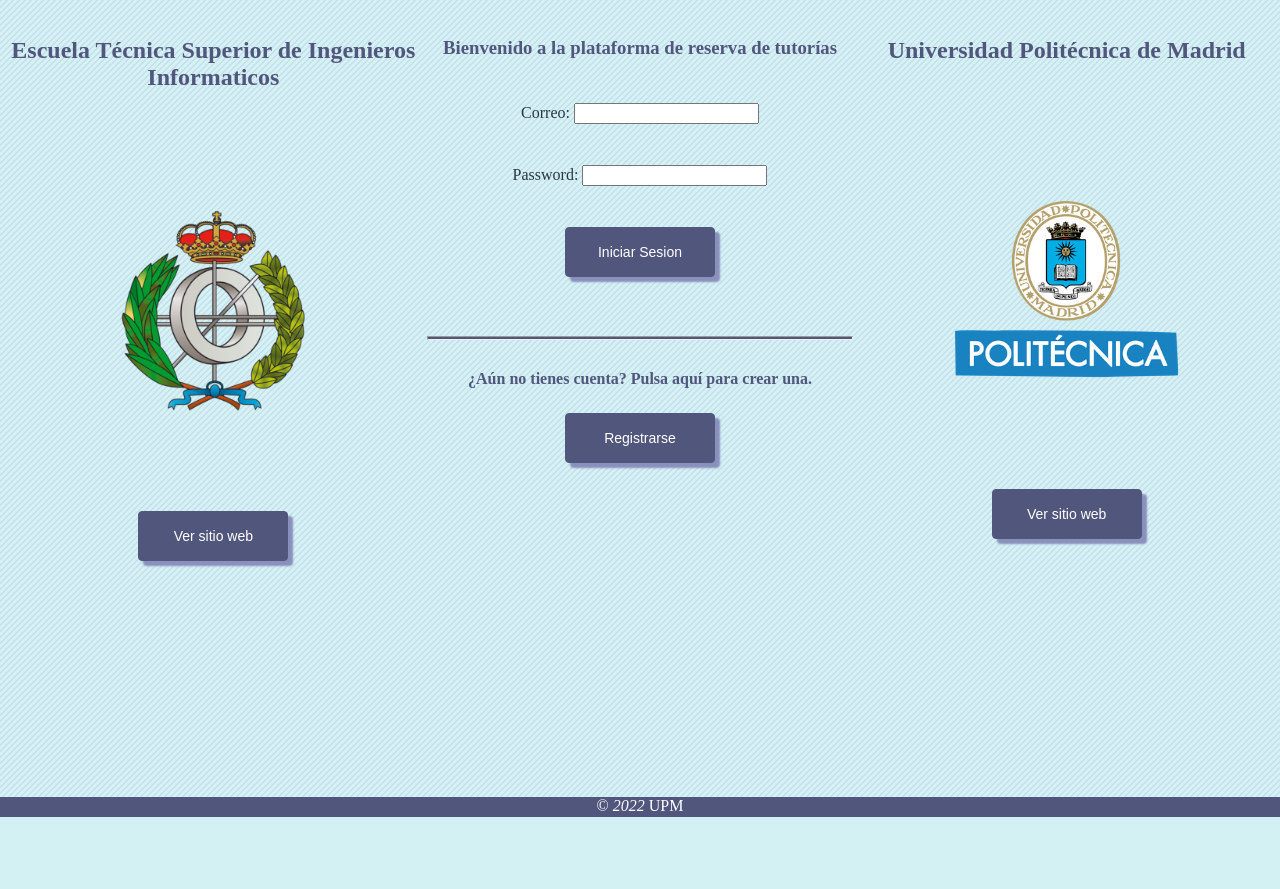
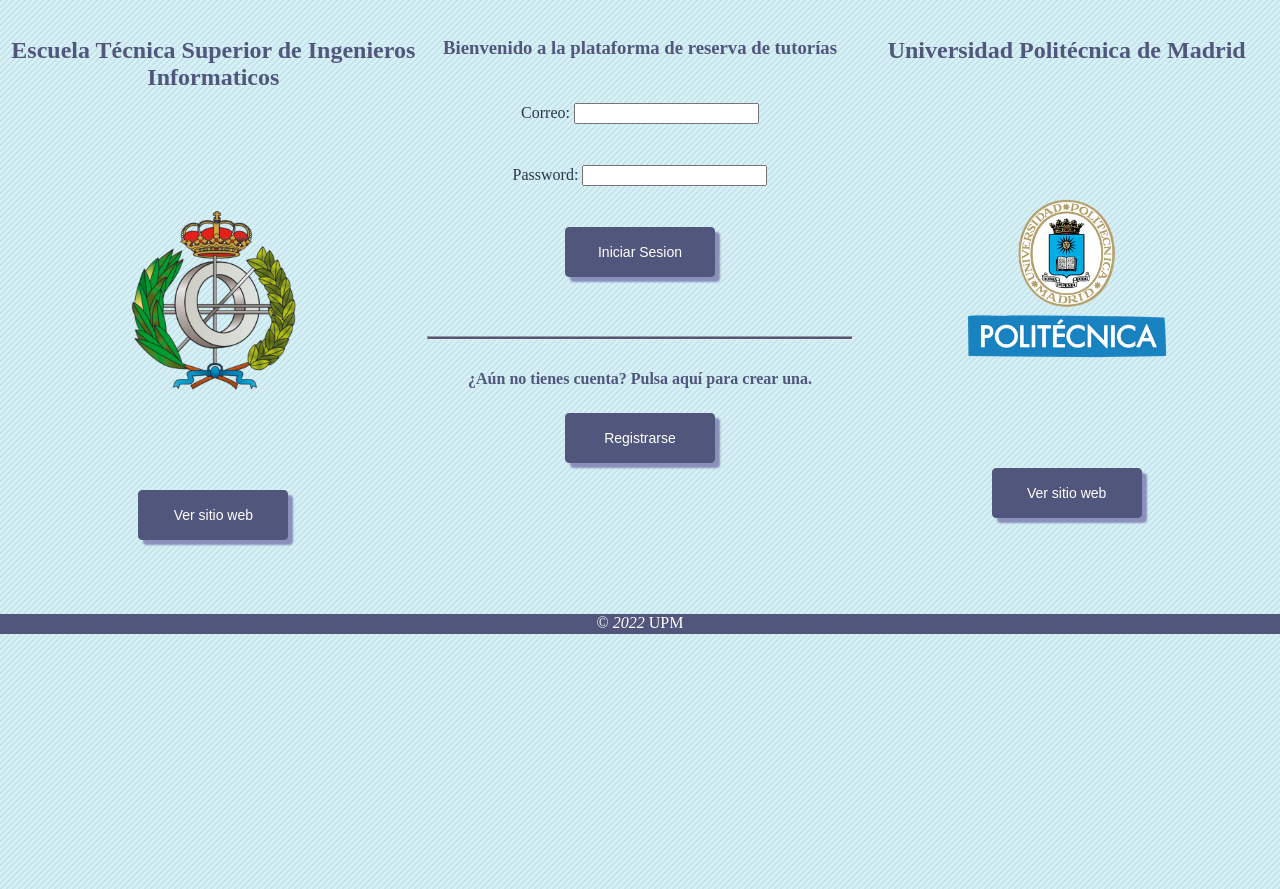
Before and after one commit to jv-eng/TFG, a PHP site: page /Login.php in a window 1280 px wide. Shown: the part 166-1055 px from the top of the page. Before the commit the page ends 983 px from the top, so only its background shows below. Run offline with PHP 8.4, Linux system fonts and the light colour scheme.

Commit message:
Ajustes responsive

```diff
--- a/Login.php
+++ b/Login.php
@@ -2,7 +2,7 @@
 <!--	Author: Juan Borrero Carrón		-->
 
 <head>
-	<title>Profesor_Consulta_Franjas</title>
+	<title>Login</title>
 	<link rel="stylesheet" href="./style.css">
 	<meta charset="utf-8">
 	<meta name="viewport" content="width=device-width,user-scalable=no,initial-scale=1,maximun-sacale=1,munimun-sacale=1">
--- a/style.css
+++ b/style.css
@@ -150,8 +150,8 @@
 
         .etsiinf-container img{
             margin-top: 100px;
-            height: 200px;
-            width: 200px;
+            height: 20%;
+            width: auto;
         }
 
         .etsiinf-container form{
@@ -211,7 +211,7 @@
 
         .upm-container img{
             margin-top: 105px;
-            height: 200px;
+            height: 20%;
             width: auto;
         }
 
@@ -355,7 +355,7 @@
 
 footer {
 
-    position: relative;
+    position: fixed;
     width: 100%;
     height: 20px;
     bottom: 0;
```
